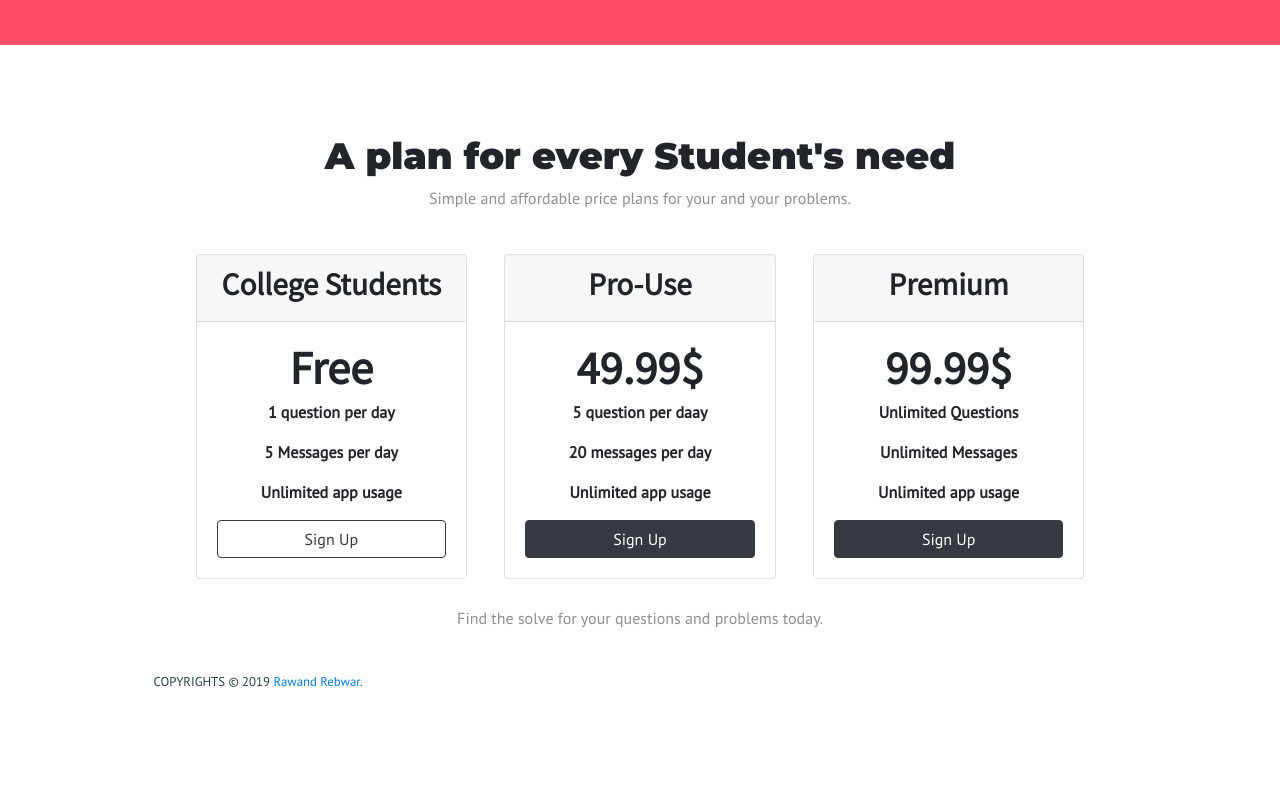
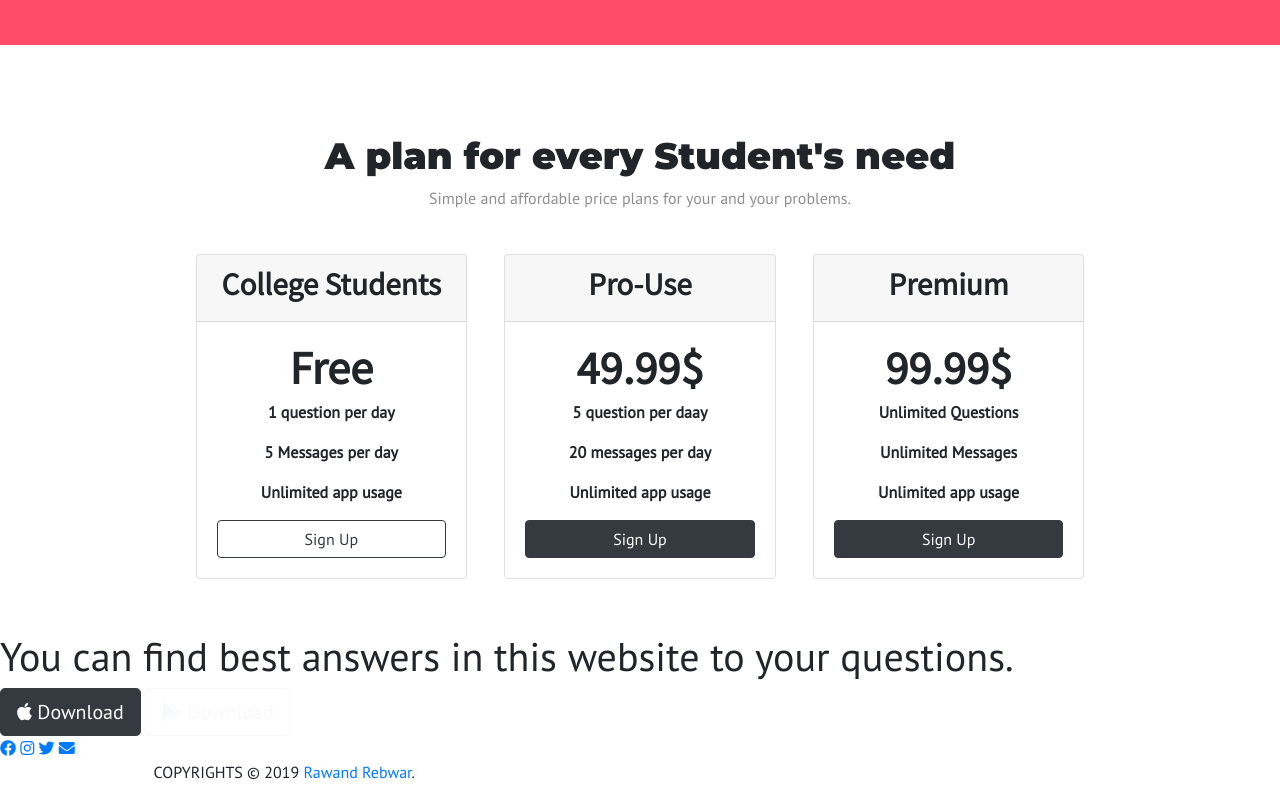
Before and after one commit to Rawandd/cv, a plain HTML site: page index.html in a window 1280 px wide. Shown: the part 1828-2628 px from the top of the page. Before the commit the page ends 2535 px from the top, so only its background shows below. Drawn offline with nearby package versions, Linux system fonts and the light colour scheme.

Commit message:
Update index.html

```diff
--- a/index.html
+++ b/index.html
@@ -21,7 +21,7 @@
           <div class="collapse navbar-collapse" id="navbarSupportedContent">
             <ul class="navbar-nav ml-auto">
               <li class="nav-item">
-                <a class="nav-link" href="#">Contact Us</a>
+                <a class="nav-link" href="#Iconakan">Contact Us</a>
               </li>
               <li class="nav-item">
                 <a class="nav-link" href="#">download</a>
@@ -73,7 +73,6 @@
 
     <!-- Testimonials -->
     <section class="Testimonials">
-
       <div id="carouselExampleControls" class="carousel slide" data-ride="carousel" data-interval="7000">
         <div class="carousel-inner">
           <div class="carousel-item active">
@@ -172,9 +171,25 @@
           </div>
         </div>
       </div>
-      <p class="FinalPart">Find the solve for your questions and problems today.</p>
     </section>
-    <p class="CopyRight"style="color : #263f44 ; font-size : 0.8rem;">COPYRIGHTS © 2019 <a class="aInsideP" href="#">Rawand Rebwar</a>.</p>
+
+    <!-- Final Part -->
+    <section id="final">
+      <div class="finalbtn">
+        <h1>You can find best answers in this website to your questions.</h1>
+        <button class="btn btn-dark btn-lg"><i class="fab fa-apple"></i> Download</button>
+        <button class="btn btn-outline-light btn-lg"><i class="fab fa-google-play"></i> Download</button>
+      </div>
+    </section>
+
+    <div id="Iconakan">
+      <a href="#"><i class="fab fa-facebook"></i></a>
+      <a href="#"><i class="fab fa-instagram"></i></a>
+      <a href="#"><i class="fab fa-twitter"></i></a>
+      <a href="#"><i class="fas fa-envelope"></i></a>
+      <p class="CopyRight">COPYRIGHTS © 2019 <a class="aInsideP" href="#">Rawand Rebwar</a>.</p>
+    </div>
+
 
   </body>
   <script src="https://code.jquery.com/jquery-3.4.1.slim.min.js" integrity="sha384-J6qa4849blE2+poT4WnyKhv5vZF5SrPo0iEjwBvKU7imGFAV0wwj1yYfoRSJoZ+n" crossorigin="anonymous"></script>
```
